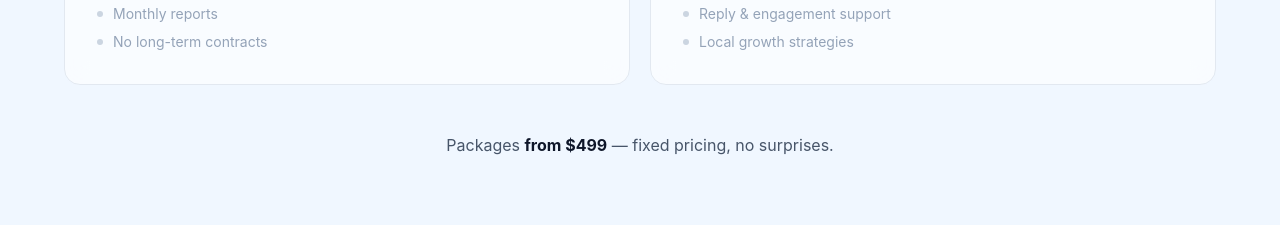
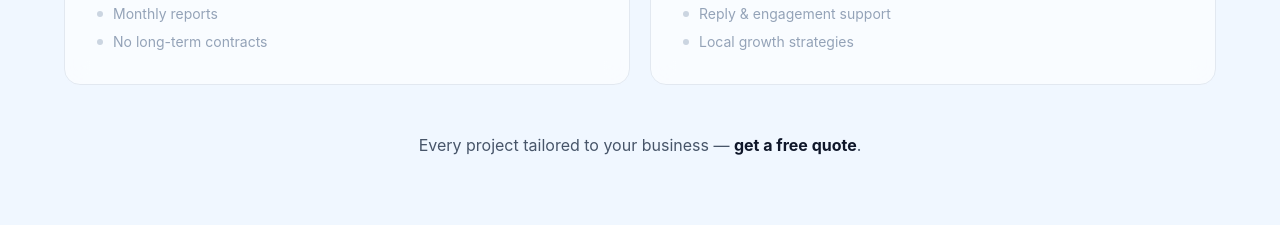
Before and after one commit to zachcolvillez-stack/bluepeek-website, a Next.js app: page / in a window 1280 px wide. Shown: the part 1900-2125 px from the top of the page. Built offline with nearby package versions, Linux system fonts and the light colour scheme.

Commit message:
Remove public pricing — pricing is for sales/post-contact use only

```diff
--- a/components/Services.jsx
+++ b/components/Services.jsx
@@ -96,7 +96,7 @@ export default function Services() {
           viewport={{ once: true }} transition={{ duration: 0.5, delay: 0.4 }}
           className="text-center mt-12">
           <p className="text-slate-600 text-base">
-            Packages <span className="text-slate-900 font-bold">from $499</span> — fixed pricing, no surprises.
+            Every project tailored to your business — <a href="#contact" className="text-slate-900 font-bold hover:text-blue-600 transition-colors">get a free quote</a>.
           </p>
         </motion.div>
       </div>
```
Also changed, not shown: 1 other file (tests, documents, lock files or other folders).
